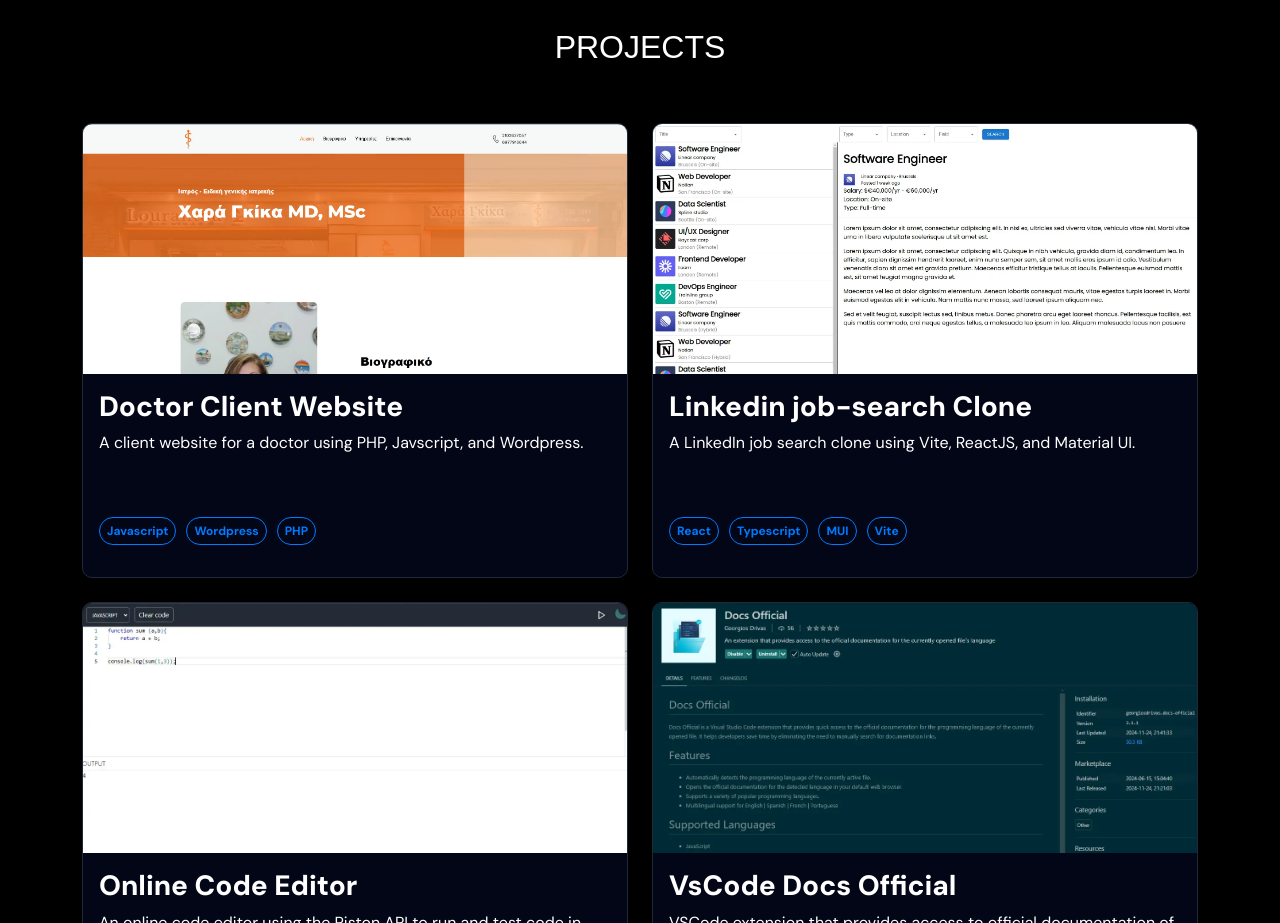
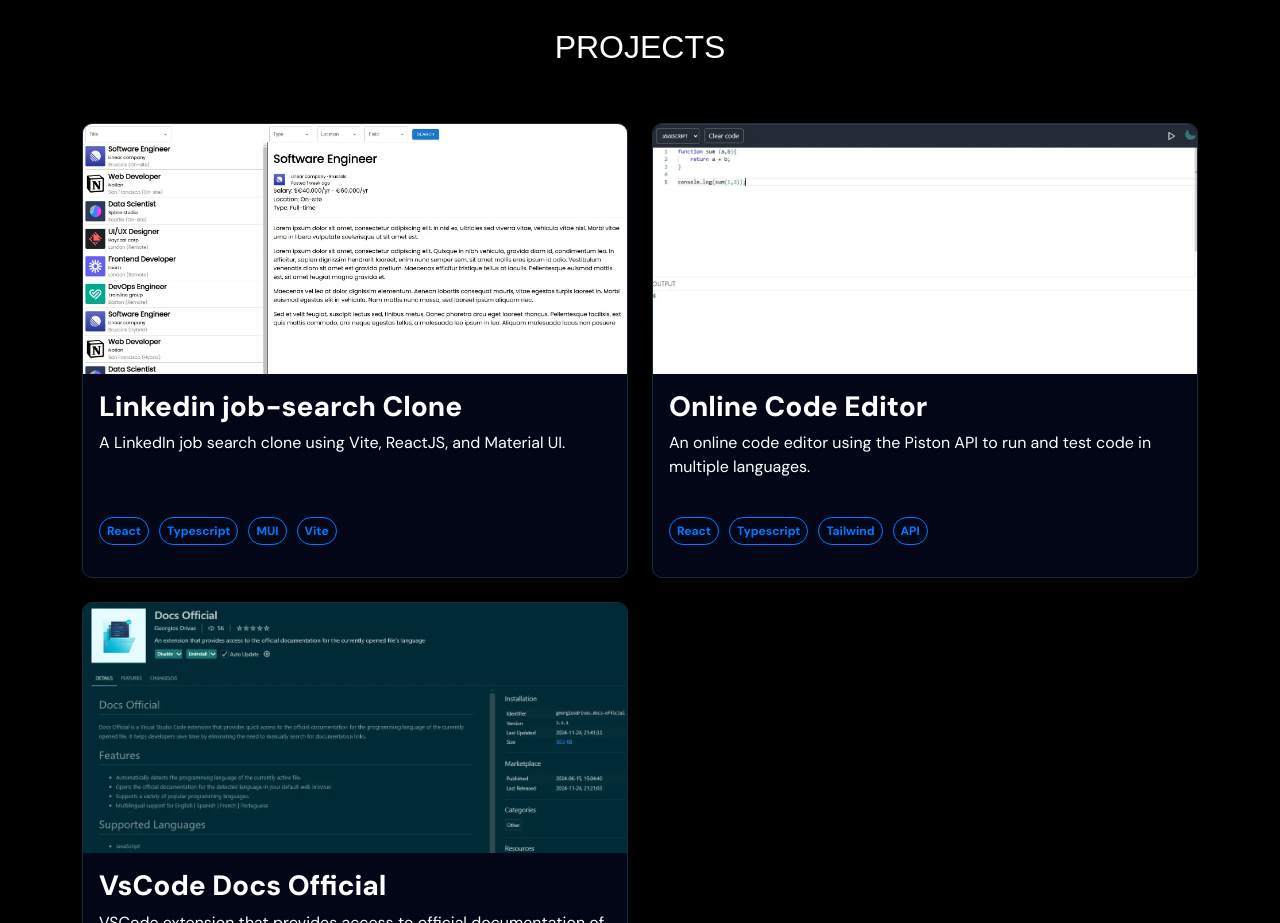
Before and after one commit to GeorgiosDrivas/portfolio, a React (Vite) app: page / in a window 1280 px wide. Shown: the part 2180-3103 px from the top of the page. Built offline with nearby package versions, Linux system fonts and the light colour scheme.

Commit message:
Update projects.tsx

```diff
--- a/src/projects/projects.tsx
+++ b/src/projects/projects.tsx
@@ -18,13 +18,13 @@
             </div>
           </div>
           <div className="row">
-            <SingleProject
+{/*             <SingleProject
               title="Doctor Client Website"
               content="A client website for a doctor using PHP, Javscript, and Wordpress."
               url="https://iatreio-gkika.gr/"
               image="/screen.webp"
               techStack={doctor}
-            />
+            /> */}
             <SingleProject
               title="Linkedin job-search Clone"
               content="A LinkedIn job search clone using Vite, ReactJS, and Material UI."
```
